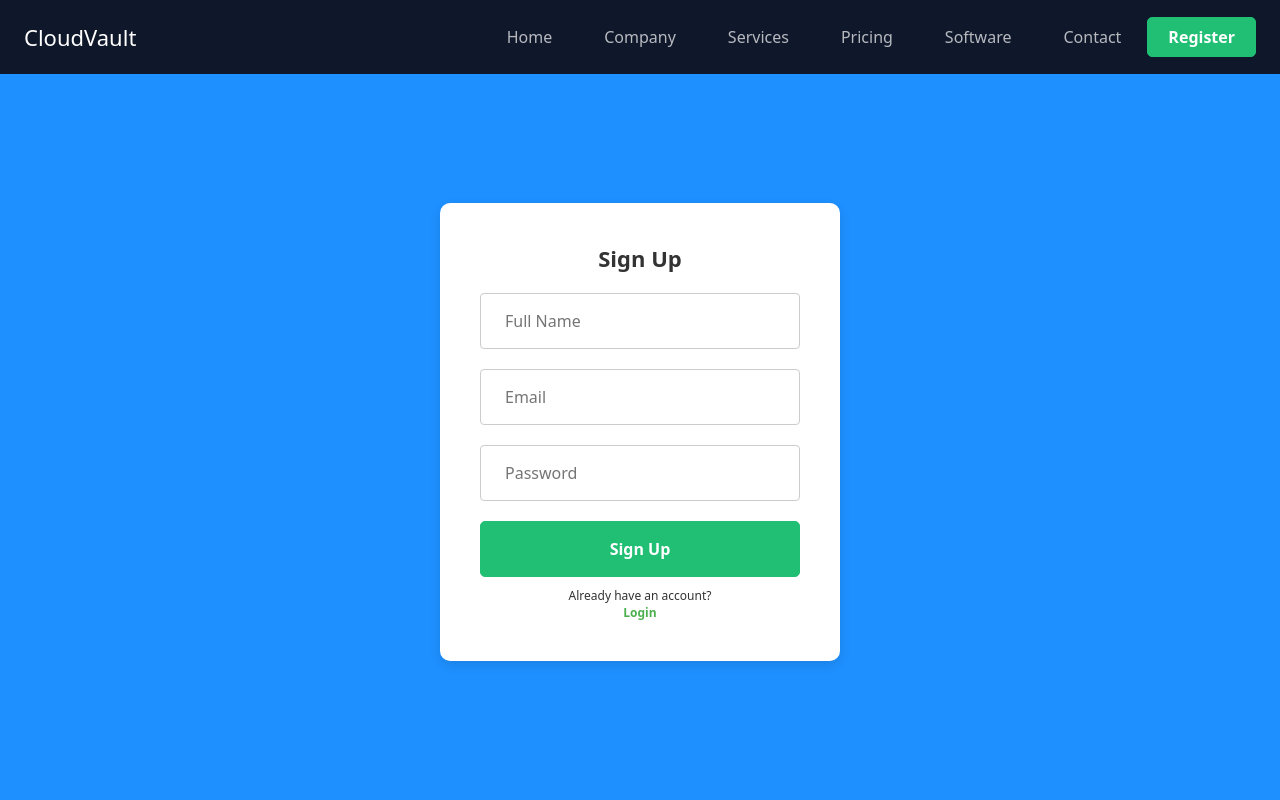
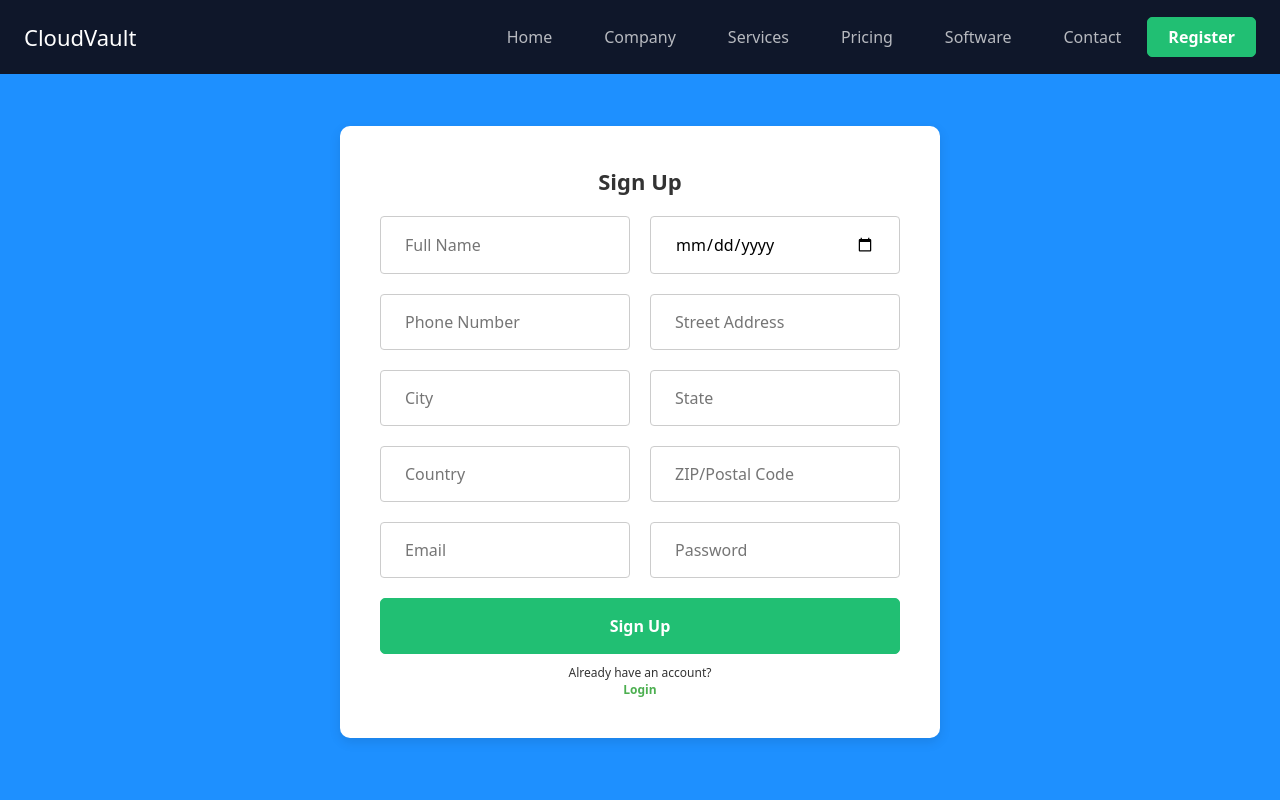
Before and after one commit to Qutiba98/cloud-template-master, a React (Create React App) app: page /login in a window 1280 px wide. Both pictures are taken after a click on the element "Sign Up". Shown: the top 800 px of the page. Built offline with nearby package versions, Linux system fonts and the light colour scheme; no server answers.

Commit message:
adjusted the signup and login

```diff
--- a/src/components/signInAndSignUp/AuthPage.css
+++ b/src/components/signInAndSignUp/AuthPage.css
@@ -16,7 +16,7 @@
   border-radius: 10px;
   box-shadow: 0 4px 12px rgba(0, 0, 0, 0.1);
   width: 100%;
-    max-width: 400px;
+  max-width: 600px; /* Increased width to fit two-column layout */
   text-align: center;
 }
 
@@ -30,6 +30,24 @@
   display: flex;
   flex-direction: column;
   gap: 20px;
+}
+
+.signup-form {
+  display: grid;
+  grid-template-columns: repeat(2, 1fr); /* Two-column grid */
+  gap: 20px;
+}
+
+.signup-form input {
+  width: 100%;
+}
+
+.signup-form input:nth-child(odd) {
+  grid-column: 1;
+}
+
+.signup-form input:nth-child(even) {
+  grid-column: 2;
 }
 
 .auth-input {
@@ -48,6 +66,7 @@
   padding: 16px 24px;
   border-radius: 5px;
   -webkit-border-radius: 5px;
+  grid-column: 1 / -1; /* Button spans both columns */
 }
 
 .auth-btn:hover {
--- a/src/components/signInAndSignUp/AuthPage.js
+++ b/src/components/signInAndSignUp/AuthPage.js
@@ -11,6 +11,13 @@ function AuthPage() {
   const [email, setEmail] = useState('');
   const [password, setPassword] = useState('');
   const [fullName, setFullName] = useState('');
+  const [dob, setDob] = useState(''); // Date of birth
+  const [phone, setPhone] = useState(''); // Phone number
+  const [street, setStreet] = useState(''); // Street address
+  const [city, setCity] = useState('');
+  const [state, setState] = useState('');
+  const [country, setCountry] = useState('');
+  const [zip, setZip] = useState(''); // ZIP/Postal code
   const [error, setError] = useState(null);
   const navigate = useNavigate(); // useNavigate hook for navigation
 
@@ -22,7 +29,7 @@ function AuthPage() {
       // Firebase login
       signInWithEmailAndPassword(auth, email, password)
         .then((userCredential) => {
-          const userId = userCredential.user.uid; // Get the user ID (UID)
+          const userId = userCredential.user.uid;
           console.log('Logged in as:', userId);
 
           // Display success popup
@@ -40,13 +47,22 @@ function AuthPage() {
       // Firebase sign up
       createUserWithEmailAndPassword(auth, email, password)
         .then(async (userCredential) => {
-          const userId = userCredential.user.uid; // Get the user ID (UID)
+          const userId = userCredential.user.uid;
           console.log('Registered as:', userId);
 
           // Store additional user info in Firestore
           await setDoc(doc(db, 'users', userId), {
             fullName: fullName,
             email: email,
+            dateOfBirth: dob,
+            phoneNumber: phone,
+            address: {
+              street: street,
+              city: city,
+              state: state,
+              country: country,
+              zip: zip,
+            },
             createdAt: new Date(),
           });
 
@@ -58,7 +74,7 @@ function AuthPage() {
             showConfirmButton: true,
             confirmButtonText: 'Go to Profile',
           }).then(() => {
-            navigate('/profile'); // Navigate to login page after sign up
+            navigate('/profile'); // Navigate to profile page after sign up
           });
         })
         .catch((err) => setError(err.message));
@@ -69,8 +85,9 @@ function AuthPage() {
     <div className='auth-page'>
       <div className='auth-card'>
         <h2 className='auth-title'>{isLogin ? 'Login' : 'Sign Up'}</h2>
-        <form className='auth-form' onSubmit={handleSubmit}>
+        <form className={`auth-form ${!isLogin ? 'signup-form' : ''}`} onSubmit={handleSubmit}>
           {!isLogin && (
+            <>
               <input
                 type='text'
                 placeholder='Full Name'
@@ -79,6 +96,63 @@ function AuthPage() {
                 onChange={(e) => setFullName(e.target.value)}
                 required
               />
+              <input
+                type='date'
+                placeholder='Date of Birth'
+                className='auth-input'
+                value={dob}
+                onChange={(e) => setDob(e.target.value)}
+                required
+              />
+              <input
+                type='tel'
+                placeholder='Phone Number'
+                className='auth-input'
+                value={phone}
+                onChange={(e) => setPhone(e.target.value)}
+                required
+              />
+              <input
+                type='text'
+                placeholder='Street Address'
+                className='auth-input'
+                value={street}
+                onChange={(e) => setStreet(e.target.value)}
+                required
+              />
+              <input
+                type='text'
+                placeholder='City'
+                className='auth-input'
+                value={city}
+                onChange={(e) => setCity(e.target.value)}
+                required
+              />
+              <input
+                type='text'
+                placeholder='State'
+                className='auth-input'
+                value={state}
+                onChange={(e) => setState(e.target.value)}
+                required
+              />
+              <input
+                type='text'
+                placeholder='Country'
+                className='auth-input'
+                value={country}
+                onChange={(e) => setCountry(e.target.value)}
+                required
+              />
+              <input
+                type='text'
+                placeholder='ZIP/Postal Code'
+                className='auth-input'
+                value={zip}
+                onChange={(e) => setZip(e.target.value)}
+                required
+              />
+            </>
           )}
           <input
             type='email'
```
Lines whose indentation alone changed are shown as unchanged.
